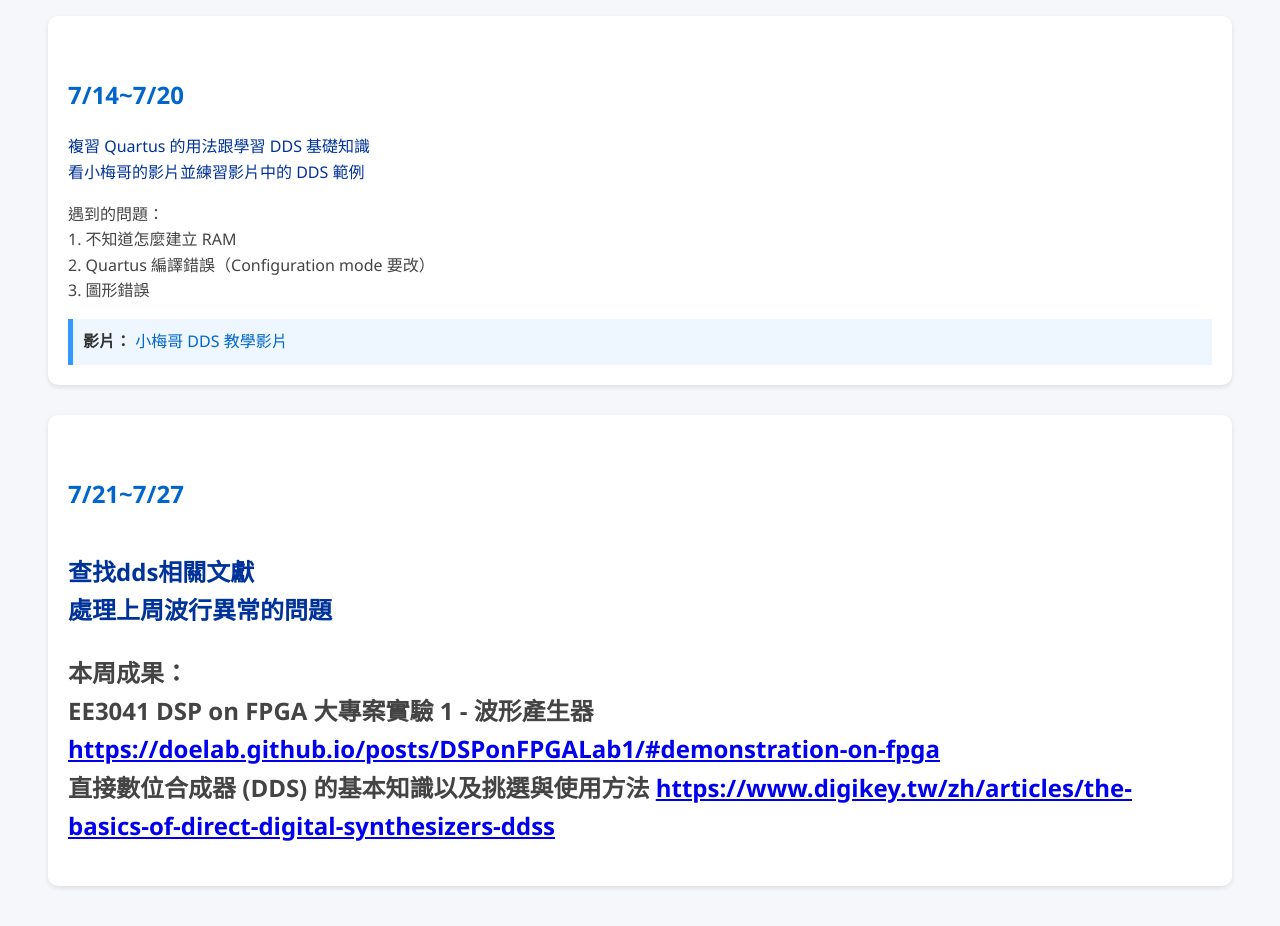
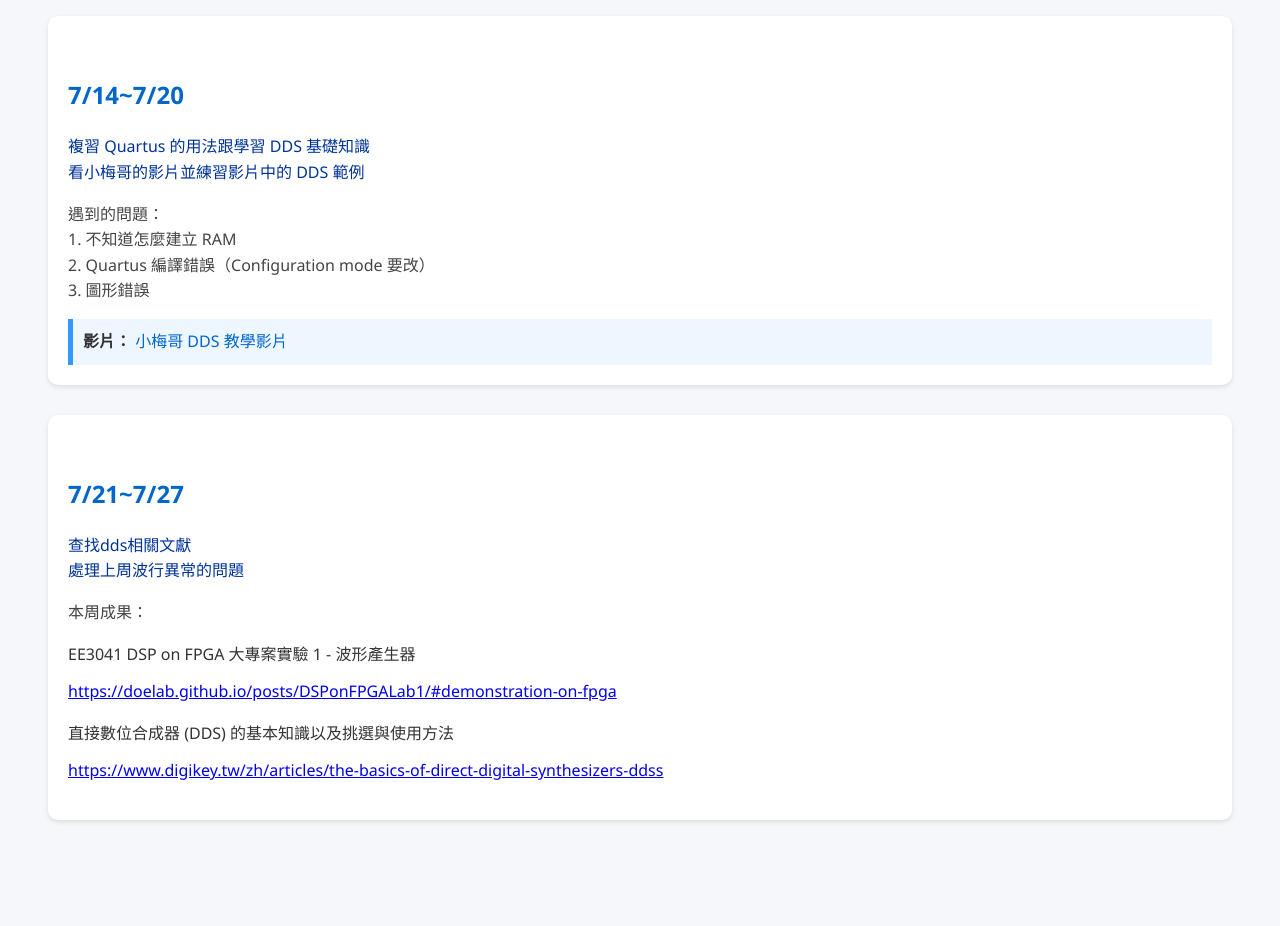
Before and after one commit to BOHAO0322/my-report, a plain HTML site: page index.htm in a window 1280 px wide. Shown: the part 138-1064 px from the top of the page. After the commit the page ends 1036 px from the top, so only its background shows below. Drawn offline with Linux system fonts and the light colour scheme.

Commit message:
Add files via upload

```diff
--- a/index.htm
+++ b/index.htm
@@ -60,17 +60,17 @@
     </div>
   </div>
   <div class="week">
-    <h2>7/21~7/27<h2>
+    <h2>7/21~7/27</h2>
     <p class="progress">
       查找dds相關文獻<br>
       處理上周波行異常的問題</p>
     <p class="reflection">
       本周成果：<br>
-    EE3041 DSP on FPGA 大專案實驗 1 - 波形產生器
+    <p>EE3041 DSP on FPGA 大專案實驗 1 - 波形產生器</p>
     <a href="https://doelab.github.io/posts/DSPonFPGALab1/#demonstration-on-fpga" target="_blank">
     https://doelab.github.io/posts/DSPonFPGALab1/#demonstration-on-fpga<br>
     </a>
-    直接數位合成器 (DDS) 的基本知識以及挑選與使用方法
+    <p>直接數位合成器 (DDS) 的基本知識以及挑選與使用方法</p>
     <a href="https://www.digikey.tw/zh/articles/the-basics-of-direct-digital-synthesizers-ddss" target="_blank">
     https://www.digikey.tw/zh/articles/the-basics-of-direct-digital-synthesizers-ddss
     </a>
```
